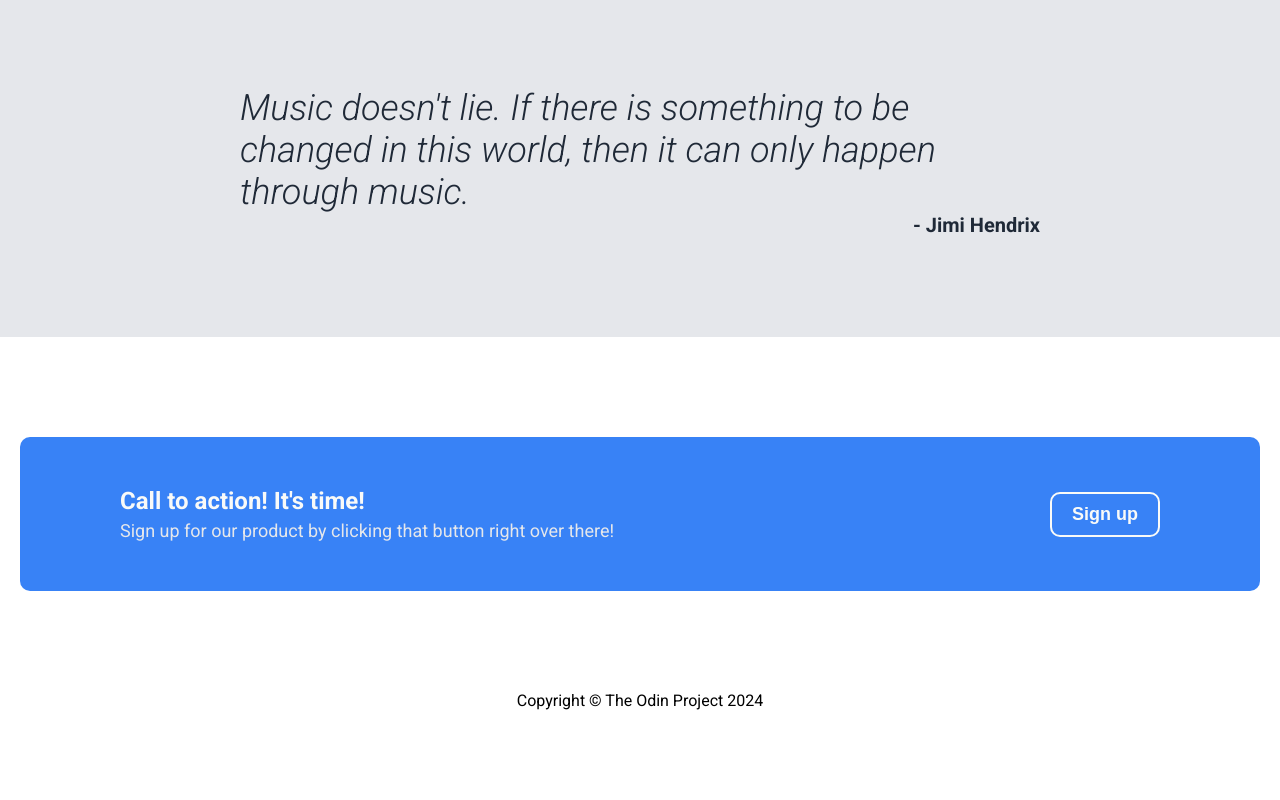
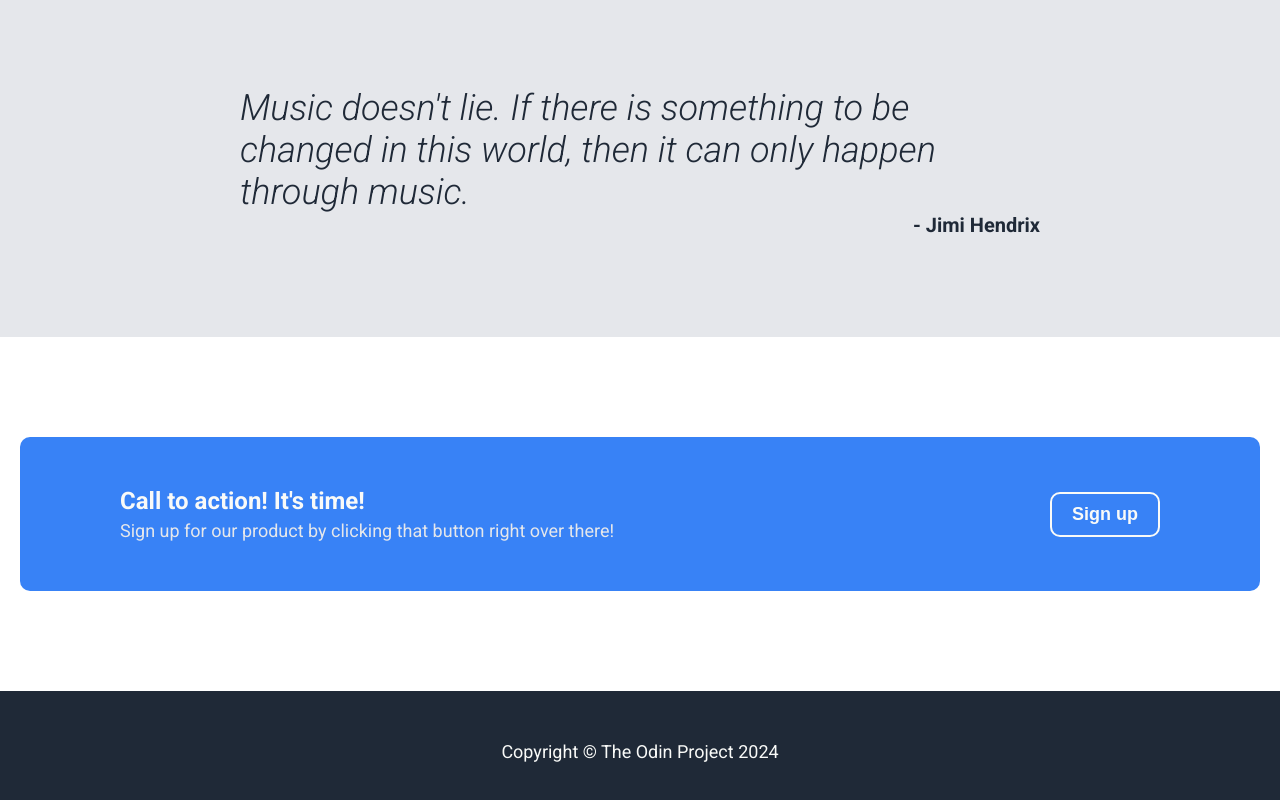
Before and after one commit to AzamatUmirzakov/odin-landing-page, a plain HTML site: page index.html in a window 1280 px wide. Shown: the part 1240-2040 px from the top of the page. Before the commit the page ends 1950 px from the top, so only its background shows below. Drawn offline with Linux system fonts and the light colour scheme.

Commit message:
Footer styles

```diff
--- a/styles.css
+++ b/styles.css
@@ -7,7 +7,8 @@ body {
   font-family: "Roboto";
 }
 
-section {
+section,
+.footer {
   max-width: 1300px;
   width: 100%;
   flex-grow: 0;
@@ -200,3 +201,17 @@ ul {
   border-radius: 10px;
   padding: 10px 20px;
 }
+
+.footer-wrap {
+  background-color: #1f2937;
+}
+
+.footer {
+  padding: 50px 20px;
+}
+
+.footer p {
+  font-size: 18px;
+  color: #f9faf8;
+  text-align: center;
+}
```
